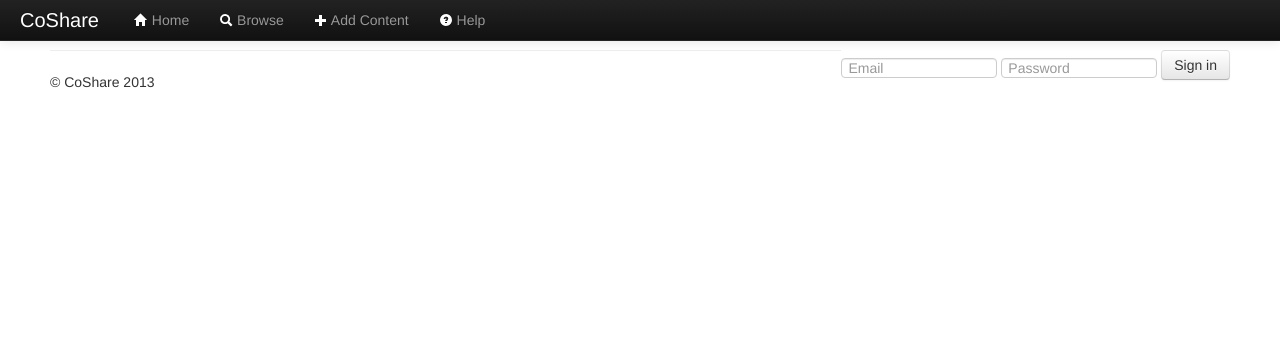
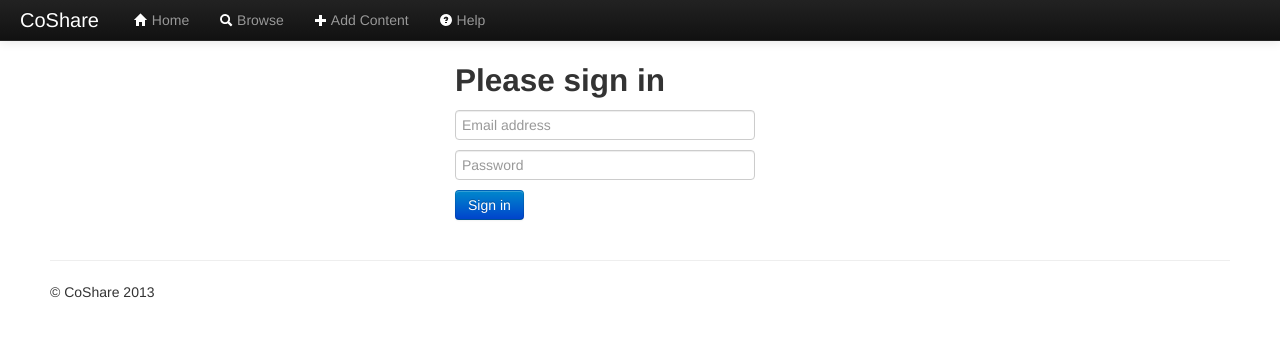
Before and after one commit to jhelbert/coshare, a Python web app: template main/templates/login.html in a window 1280 px wide. Shown: the top 337 px of the page. Run offline with Jinja, Linux system fonts and the light colour scheme; the template is opened without the code that fills it, so the values that code supplies are empty.

Commit message:
improved login screen

```diff
--- a/main/templates/login.html
+++ b/main/templates/login.html
@@ -1,8 +1,23 @@
 {% extends "base.html" %}
+{% block head %}
+<style>
+.form-signin {
+    width: 300px;
+    margin-left: 400px;
+    margin-right: 400px;
+}
+</style>
+{% endblock %}
 {%block content %}
- <form class="navbar-form pull-right" method="post" action="/login_user/">
-                <input class="span2" type="text" placeholder="Email" name="email">
-                <input class="span2" type="password" placeholder="Password" name="password">
-                <button type="submit" class="btn">Sign in</button>
-            </form>
+
+<div class="container">
+
+      <form class="form-signin" method="post" action="/login_user/">
+        <h2 class="form-signin-heading">Please sign in</h2>
+        <input type="text" class="input-block-level" placeholder="Email address" name="email">
+        <input type="password" class="input-block-level" placeholder="Password" name="password">
+        <button class="btn btn-primary" type="submit">Sign in</button>
+      </form>
+
+    </div>
 {% endblock %}
```
